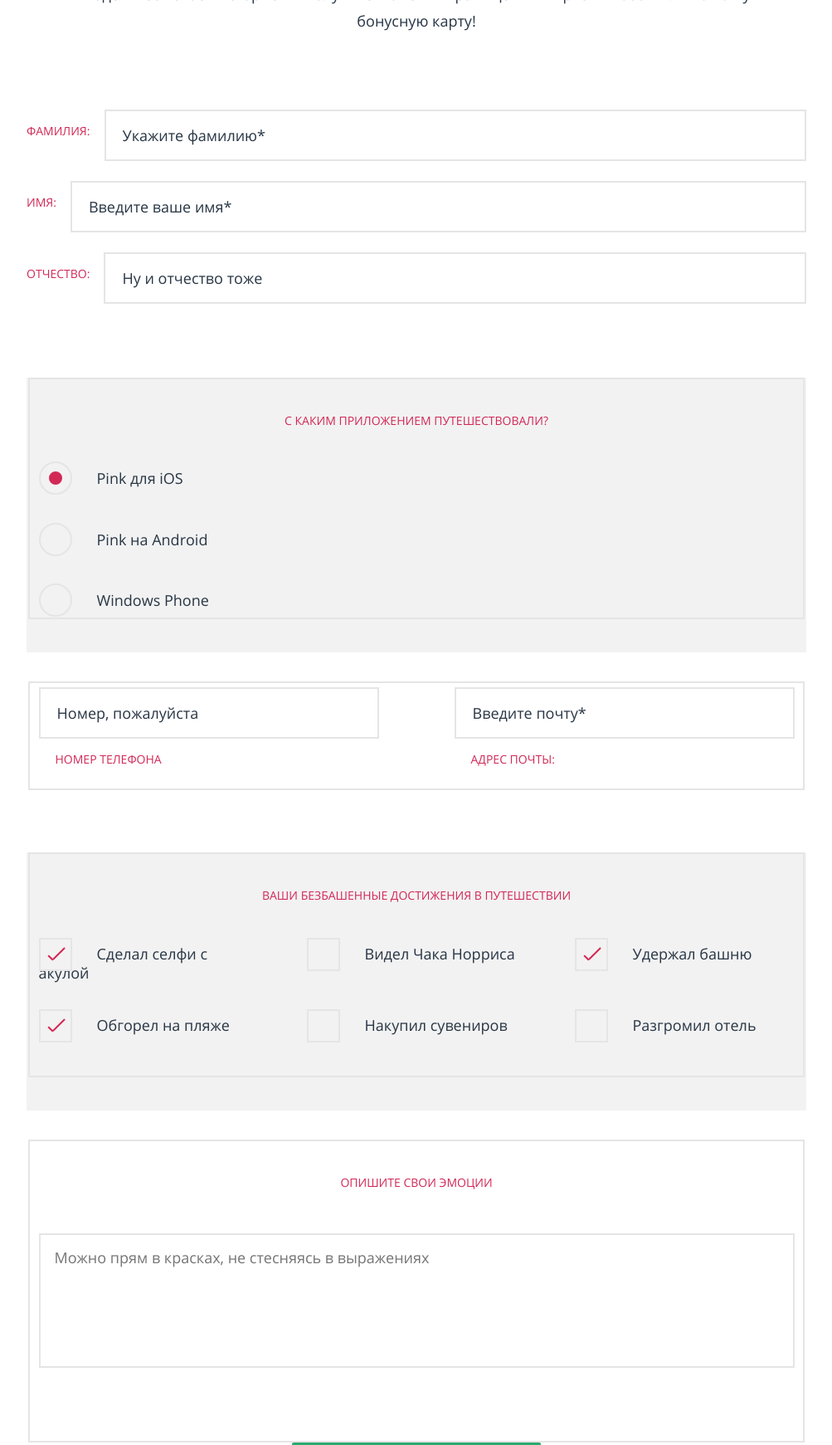
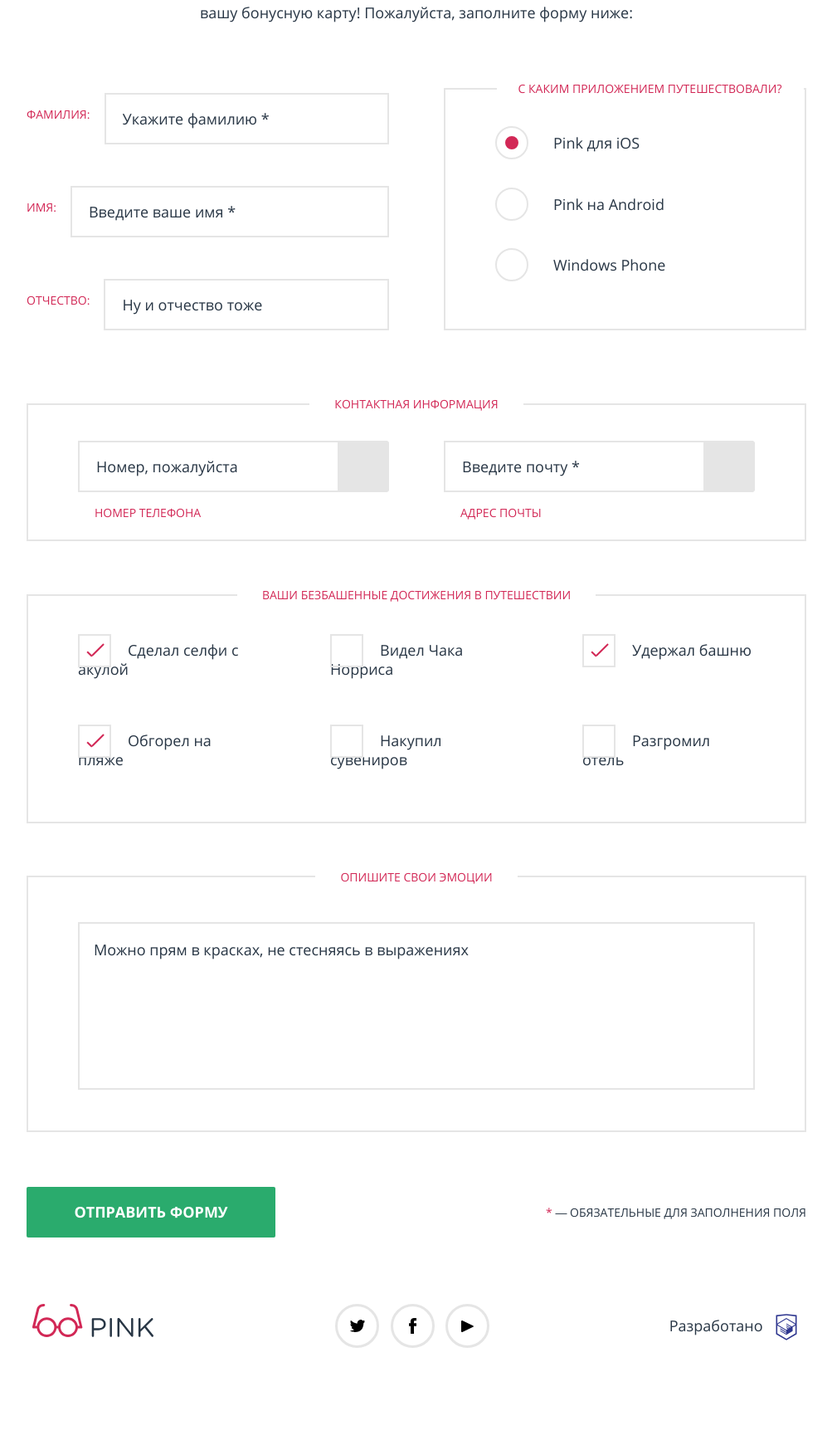
Before and after one commit to ElizavetaOzerova/172908-pink, a website: page source/form.html in a window 1280 px wide. Shown: the part 518-2259 px from the top of the page at 83% size, without its empty margins (138-1141 px from the left). After the commit the page ends 2212 px from the top, so only its background shows below. Drawn offline with nearby package versions, Linux system fonts and the light colour scheme; files that its build step writes are made by us from their sources; files whose address does not match are found by name.

Commit message:
add styles form.html

```diff
--- a/source/form.html
+++ b/source/form.html
@@ -5,19 +5,21 @@
   <meta charset="UTF-8">
   <meta name="viewport" content="width=device-width, initial-scale=1.0">
   <meta http-equiv="X-UA-Compatible" content="ie=edge">
+
   <title>Pink - Конкурс</title>
+
   <link rel="stylesheet" href="css/normalize.min.css">
   <link rel="stylesheet" href="css/style.css">
-  <link rel="shortcut icon" href="img/favicon.ico" />
+  <link rel="shortcut icon" href="img/favicon.ico">
 </head>
 
 <body>
   <header class="page-header">
     <div class="page-header__wrapper">
       <a class="page-header__logo" href="index.html">
-        <img class="page-header__logo-mobile" src="img/logo-pink-white-mobile.svg">
-        <img class="page-header__logo-tablet" src="img/logo-pink-white-mobile.svg">
-        <img class="page-header__logo-desktop" src="img/logo-pink-white-mobile.svg">
+        <img class="page-header__logo-mobile" src="img/logo-pink-white-mobile.svg" alt="PINK">
+        <img class="page-header__logo-tablet" src="img/logo-pink-white-mobile.svg" alt="PINK">
+        <img class="page-header__logo-desktop" src="img/logo-pink-white-mobile.svg" alt="PINK">
       </a>
     </div>
 
@@ -41,29 +43,33 @@
     </nav>
   </header>
 
-  <section class="page-title">
+  <section class="page-title page-title--form">
     <div class="page-title__wrapper">
       <h2>Конкурс на самое безбашенное путешествие с Пинк</h2>
     </div>
   </section>
 
   <main class="competition">
+
+    <div class="competition__wrapper">
+        <p class="competition__description">Поделитесь своей историей и получите шанс выиграть ценный приз — 1000 миль на вашу бонусную карту! <span>Пожалуйста, заполните форму ниже:</span></p>
+    </div>
+
+
     <form method="post" action="https://echo.htmlacademy.ru" class="competition__form">
 
-      <div class="competition__wrapper competition__form--name">
-
-        <p class="competition__description">Поделитесь своей историей и получите шанс выиграть ценный приз — 1000 миль на вашу бонусную карту!</p>
-
-        <div class="competition__form-section competition__name-section">
+      <section class="competition__section competition__user-name">
+        <div class="competition__wrapper competition__wrapper--user-name">
+          <div class="competition__name-section">
             <p>
               <label class="competition__form-label" for="user-surname">Фамилия:</label>
               <input class="competition__form-input" id="user-surname" name="user-surname" type="text" pattern="^[A-Za-zА-Яа-яЁё\s]+$"
-              placeholder="Укажите фамилию*" required>
+                placeholder="Укажите фамилию *" required>
             </p>
 
             <p>
               <label class="competition__form-label" for="user-name">Имя:</label>
-            <input class="competition__form-input" id="user-name" name="user-name" type="text" pattern="^[A-Za-zА-Яа-яЁё\s]+$" placeholder="Введите ваше имя*"
+              <input class="competition__form-input" id="user-name" name="user-name" type="text" pattern="^[A-Za-zА-Яа-яЁё\s]+$" placeholder="Введите ваше имя *"
                 required>
             </p>
 
@@ -74,12 +80,13 @@
             </p>
           </div>
         </div>
+      </section>
 
 
-      <div class="competition__form-section competition__achievement competition__form--achievement">
+      <section class="competition__section competition__achievement">
         <div class="competition__wrapper">
-          <fieldset class="competition-fieldset">
-            <p class="competition__form-title">Ваши безбашенные достижения в путешествии</p>
+          <fieldset class="competition__fieldset competition__fieldset--achievement">
+            <legend class="competition__form-title">Ваши безбашенные достижения в путешествии</legend>
             <ul class="competition__list competition__achievement-list">
               <li class="competition__achievement-item competition__achievement-item--shark">
                 <label class="competition__achievement-label">
@@ -126,35 +133,38 @@
           </fieldset>
 
         </div>
+      </section>
 
-      </div>
 
-      <div class="competition__form-section competition__form--contacts">
+      <section class="competition__section competition__contacts">
         <div class="competition__wrapper">
-          <fieldset class="competition-fieldset">
+          <fieldset class="competition__fieldset competition__fieldset--contacts">
+            <legend class="competition__form-title competition__form-title--contacts">Контактная информация</legend>
             <div class="competition__contacts-section">
-              <p>
+              <p class="competition__contacts--1">
                 <label class="competition__form-label" for="user-phone">Номер телефона</label>
                 <input class="competition__form-input competition__form-input--phone" type="tel" id="user-phone" name="user-phone" placeholder="Номер, пожалуйста">
+                <span></span>
               </p>
 
-              <p>
-                <label class="competition__form-label" for="user-mail">Адрес почты:</label>
-                <input class="competition__form-input competition__form-input--email" id="user-mail" name="user-mail" type="email" placeholder="Введите почту*"
+              <p class="competition__contacts--2">
+                <label class="competition__form-label" for="user-mail">Адрес почты</label>
+                <input class="competition__form-input competition__form-input--email" id="user-mail" name="user-mail" type="email" placeholder="Введите почту *"
                   required>
+                <span></span>
               </p>
             </div>
 
           </fieldset>
 
         </div>
+      </section>
 
-      </div>
 
-      <div class="competition__form-section competition__app competition__form--app">
-        <div class="competition__wrapper">
-          <fieldset class="competition-fieldset competition__app-fieldset">
-            <p class="competition__form-title">С каким приложением путешествовали?</p>
+      <section class="competition__section competition__app">
+        <div class="competition__wrapper competition__wrapper--app">
+          <fieldset class="competition__fieldset competition__fieldset--app">
+            <legend class="competition__form-title competition__form-title--app">С каким приложением путешествовали?</legend>
 
             <ul class="competition__list competition__app-list">
               <li class="competition__app-item">
@@ -175,22 +185,29 @@
           </fieldset>
 
         </div>
+      </section>
 
+
+      <section class="competition__section competition__emotions">
+        <div class="competition__wrapper">
+          <fieldset class="competition__fieldset">
+            <legend class="competition__form-title competition__form-title--textarea">Опишите свои эмоции</legend>
+            <textarea class="competition__textarea" id="user-emotions" width="100%" name="text" placeholder="Можно прям в красках, не стесняясь в выражениях"></textarea>
+          </fieldset>
         </div>
+      </section>
 
-      <div class="competition__wrapper competition__form--emotions">
-        <fieldset class="competition-fieldset">
-          <div class="competition__form-section">
-            <p class="competition__form-title competition__form-title--textarea">Опишите свои эмоции</p>
-            <textarea class="competition__textarea" id="user-emotions" width="100%" rows="6" name="text" placeholder="Можно прям в красках, не стесняясь в выражениях"></textarea>
+
+      <section class="competition__section competition__submit">
+        <div class="competition__wrapper">
+          <div class="competition__submit-inner">
+              <input class="competition__submit-input btn" type="submit" value="Отправить форму">
+              <p class="competition__form-remark">
+                <span class="competition__star">* </span> &mdash; Обязательные <span class="competition__form-remark--desktop">для заполнения</span> поля
+              </p>
           </div>
-        </fieldset>
-
-        <input class="competition__form-submit btn" type="submit" value="Отправить форму">
-        <p class="competition__form-remark">
-          <span class="competition__star">* </span> &mdash; Обязательные поля</p>
-
         </div>
+      </section>
 
     </form>
   </main>
--- a/source/sass/blocks/competition.scss
+++ b/source/sass/blocks/competition.scss
@@ -1,3 +1,30 @@
+.competition__description {
+  margin: 0;
+  padding: 50px 0 45px 0;
+  text-align: center;
+
+  @media #{$tablet-width} {
+    padding: 95px 60px 70px 60px;
+    font-size: 18px;
+  }
+
+  @media #{$desktop-width} {
+    padding: 95px 85px 75px 85px;
+  }
+}
+
+.competition__description span {
+  display: none;
+
+  @media #{$tablet-width} {
+    display: block;
+  }
+
+  @media #{$tablet-width} {
+    display: inline;
+  }
+}
+
 .competition__form {
   display: block;
 
@@ -5,78 +32,197 @@
     display: flex;
     flex-direction: column;
     align-items: center;
-
-    &--name {
-      order: 1;
   }
 
-    &--achievement {
-      order: 4;
+  @media #{$desktop-width} {
+    flex-direction: row;
+    flex-wrap: wrap;
+    justify-content: center;
+  }
 }
 
-    &--contacts {
+.competition__section {
+  width: 100%;
+  margin: 0 auto;
+
+  @media #{$tablet-width} {
+    width: 620px;
+  }
+
+  @media #{$desktop-width} {
+    width: 940px;
+  }
+}
+
+.competition__user-name {
+  background-color: $white;
+  padding-bottom: 40px;
+
+  @media #{$tablet-width} {
+    order: 1;
+    margin-bottom: 55px;
+    padding-bottom: 0;
+  }
+
+  @media #{$desktop-width} {
+    width: 437px;
+    min-height: 315px;
+    margin: 0 66px 55px 0;
+  }
+}
+
+.competition__achievement {
+  background-color: $light-gray;
+
+  @media #{$tablet-width} {
+    order: 4;
+    margin-bottom: 55px;
+    background-color: $white;
+  }
+}
+
+.competition__contacts {
+  padding-top: 40px;
+  background-color: $white;
+
+  @media #{$tablet-width} {
+    margin-bottom: 55px;
+    padding-top: 0;
     order: 3;
   }
-
-    &--app {
-      order: 2;
 }
 
-    &--emotions {
+.competition__app {
+  background-color: $light-gray;
+
+  @media #{$tablet-width} {
+    order: 2;
+    margin-bottom: 55px;
+    background-color: $white;
+  }
+
+  @media #{$desktop-width} {
+    width: 437px;
+    min-height: 315px;
+    margin: -75px 0 0 0;
+  }
+}
+
+.competition__emotions {
+  background-color: $white;
+
+  @media #{$tablet-width} {
     order: 5;
+    margin-bottom: 66px;
   }
+}
+
+.competition__submit {
+  background-color: $white;
+
+  @media #{$tablet-width} {
+    order: 6;
   }
 }
 
 .competition__wrapper {
   @include wrapper;
+
+  @media #{$desktop-width} {
+    &--user-name {
+      width: 437px;
+      margin: 0;
     }
 
-.competition__form-section {
-  margin: 0 0 35px 0;
-  padding-bottom: 40px;
+    &--app {
+      width: 437px;
+      margin: 0;
+    }
+  }
 }
 
-.competition__achievement {
-  background-color: $light-gray;
+.competition__fieldset {
+  box-sizing: border-box;
+  margin: 0;
+  padding: 0 0 40px 0;
+  border: 0;
+
+  @media #{$tablet-width} {
+    padding: 45px 60px;
+    border: 2px solid $border-gray;
   }
 
-.competition__app {
-  background-color: $light-gray;
+  &--contacts {
+    @media #{$tablet-width} {
+      padding: 35px 60px 30px 60px;
     }
 
-.competition__description {
-  margin: 0;
-  padding: 45px 0;
-  text-align: center;
+    @media #{$desktop-width} {
+      padding: 35px 60px 20px 60px;
+    }
+  }
 
-  @media #{$tablet-width} {
-    padding: 95px 60px 80px 60px;
-    font-size: 18px;
+  &--achievement {
+    @media #{$desktop-width} {
+      padding: 45px 60px 0 60px;
+    }
+  }
+
+  &--app {
+    @media #{$desktop-width} {
+      box-sizing: border-box;
+      min-height: 301px;
+      padding-right: 0;
+    }
   }
 }
 
 .competition__form-title {
-  padding-top: 35px;
-  padding-bottom: 35px;
+  margin: 0;
+  padding: 37px 28px 45px 28px;
   line-height: 1.4;
   text-align: center;
   color: $pink;
   text-transform: uppercase;
 
+  &--contacts {
+    display: none;
+  }
+
   &--textarea {
-    margin-bottom: 16px;
+    padding-bottom: 14px;
+  }
+
+  @media #{$tablet-width} {
+    padding: 0 30px;
+
+    &--contacts {
+      display: block;
+    }
+  }
+
+  @media #{$desktop-width} {
+    &--app {
+      width: 370px;
+      padding: 0 12px;
+    }
   }
 }
 
 .competition__name-section p {
   display: block;
 
+  &:last-child {
+    margin-bottom: 0;
+  }
+
   @media #{$tablet-width} {
     display: flex;
     justify-content: space-between;
     align-items: center;
     flex-wrap: nowrap;
+    height: 62px;
+    margin-bottom: 50px;
   }
 }
 
@@ -95,15 +241,46 @@
 .competition__contacts-section p {
   display: block;
 
+  &:last-child {
+    margin-bottom: 0;
+  }
+
   @media #{$tablet-width} {
+    position: relative;
     display: flex;
     flex-direction: column-reverse;
     justify-content: space-between;
     align-items: flex-start;
+    margin: 0;
+    height: 99px;
+    margin-bottom: 30px;
+
+    &::after {
+      position: absolute;
+      content: "";
+      top: 0;
+      right: 0;
+      width: 62px;
+      height: 62px;
+      background-color: $border-gray;
+      background-repeat: no-repeat;
+      background-position: center;
+      background-size: contain;
+      border-top-right-radius: 4px;
+      border-bottom-right-radius: 4px;
+    }
+
+    // &--1 {
+    //   background-image: url("../img/phone.svg");
+    // }
+
+    // &--2 {
+    //   background-image: url("../img/mail.svg");
+    // }
   }
 
   @media #{$desktop-width} {
-    width: 410px;
+    margin: 0;
   }
 }
 
@@ -134,8 +311,15 @@
 
   &--phone {
     @media #{$tablet-width} {
+      position: relative;
       margin-top: 0;
       margin-bottom: 12px;
+      border-top-right-radius: 4px;
+      border-bottom-right-radius: 4px;
+    }
+
+    @media #{$desktop-width} {
+      width: 375px;
     }
   }
 
@@ -143,10 +327,13 @@
     @media #{$tablet-width} {
       margin-top: 30px;
       margin-bottom: 12px;
+      border-top-right-radius: 4px;
+      border-bottom-right-radius: 4px;
     }
 
     @media #{$desktop-width} {
       margin-top: 0;
+      width: 375px;
     }
   }
 
@@ -159,10 +346,6 @@
   }
 
   &::-webkit-input-placeholder {
-    color: $gray;
-  }
-
-  &::-moz-placeholder {
     color: $gray;
   }
 
@@ -199,8 +382,12 @@
     margin-bottom: 15px;
   }
 
+  @media #{$tablet-width} {
+    margin-bottom: 62px;
+  }
+
   @media #{$desktop-width} {
-    width: 265px;
+    flex-basis: 208px;
     margin-right: 0;
 
     &--shark {
@@ -237,6 +424,10 @@
   position: relative;
   padding-left: 70px;
   cursor: pointer;
+
+  @media #{$tablet-width} {
+    padding-left: 60px;
+  }
 }
 
 .competition__achievement-input + .competition__achievement-check {
@@ -274,6 +465,7 @@
 .competition__app-item {
   padding-left: 60px;
   margin-bottom: 50px;
+  cursor: pointer;
 
   &:last-child {
     margin-bottom: 0;
@@ -314,15 +506,48 @@
 .competition__textarea {
   box-sizing: border-box;
   width: 100%;
+  height: 202px;
   padding: 17px;
   font-size: 18px;
   color: $gray;
   border: 2px solid $border-gray;
   resize: none;
+
+  &::-webkit-input-placeholder {
+    color: $gray;
+    line-height: 1.6;
   }
 
-.competition__form-submit {
-  margin-bottom: 40px;
+  &:-ms-input-placeholder {
+    color: $gray;
+    font-weight: 400;
+    line-height: 1.6;
+  }
+
+  &:-moz-placeholder {
+    color: $gray;
+    font-weight: 400;
+    line-height: 1.6;
+  }
+}
+
+.competition__submit-inner {
+  margin-bottom: 20px;
+
+  @media #{$tablet-width} {
+    display: flex;
+    justify-content: space-between;
+    align-items: center;
+    margin-bottom: 45px;
+  }
+
+  @media #{$desktop-width} {
+    margin-bottom: 10px;
+  }
+}
+
+.competition__submit-input {
+  margin-bottom: 37px;
   padding: 20px;
   background-color: $green;
   text-transform: uppercase;
@@ -337,12 +562,26 @@
     background-color: $dark-green;
     color: rgba($white, 0.4);
   }
+
+  @media #{$tablet-width} {
+    margin: 0;
+  }
 }
 
 .competition__form-remark {
-  margin-bottom: 25px;
+  margin: 0;
   text-align: center;
   text-transform: uppercase;
+
+  &--desktop {
+    display: none;
+  }
+
+  @media #{$desktop-width} {
+    &--desktop {
+      display: inline;
+    }
+  }
 }
 
 .competition__star {
--- a/source/sass/blocks/scaffolding.scss
+++ b/source/sass/blocks/scaffolding.scss
@@ -63,11 +63,3 @@ button {
   cursor: pointer;
   outline: none;
 }
-
-fieldset {
-  border: 0;
-
-  @media #{$tablet-width} {
-    border: 2px solid $border-gray;
-  }
-}
```
Also changed, not shown: source/sass/blocks/page-title.scss (+12 -0 lines). Lines whose indentation alone changed are shown as unchanged.
